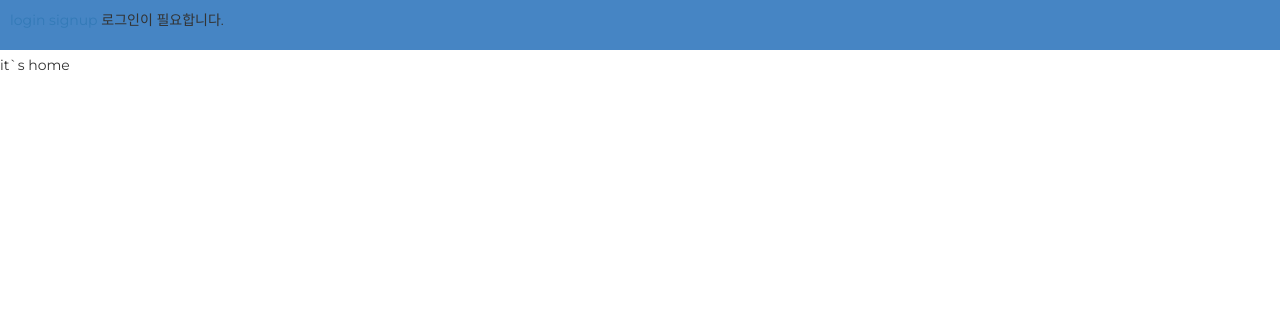
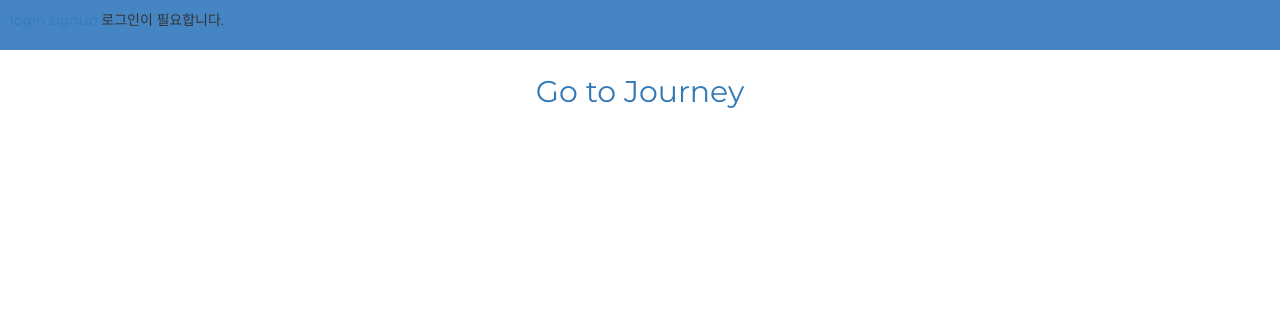
Before and after one commit to manducku/blogram, a Django app: page / in a window 1280 px wide. Shown: the top 310 px of the page. Run offline with Django 3.2, Linux system fonts and the light colour scheme; some libraries are stand-ins or nearby versions.

Commit message:
blogram home banner edit

```diff
--- a/blogram/blogram/static/css/blogram.css
+++ b/blogram/blogram/static/css/blogram.css
@@ -1,3 +1,7 @@
 body {
     font-family: 'Montserrat', sans-serif;
 }
+
+.home{
+    text-align: center;
+}
--- a/blogram/blogram/templates/base.html
+++ b/blogram/blogram/templates/base.html
@@ -21,10 +21,12 @@
 <body>
     {% include "partials/header.html" %}
 
+    <div class="row">
     <section id = "content">
     {% block content %}
     {% endblock %}
     </section>
+    </div>
 
     {% include "partials/footer.html" %}
 
--- a/blogram/blogram/templates/home.html
+++ b/blogram/blogram/templates/home.html
@@ -5,5 +5,10 @@ home
 {% endblock %}
 
 {% block content %}
-it`s home
+<div class= "col-md-8 col-md-offset-2">
+    <h2 class = "home">
+    <a href="{% url 'posts' %}">Go to Journey</a>
+    </h2>
+</div>
+
 {% endblock %}
```
